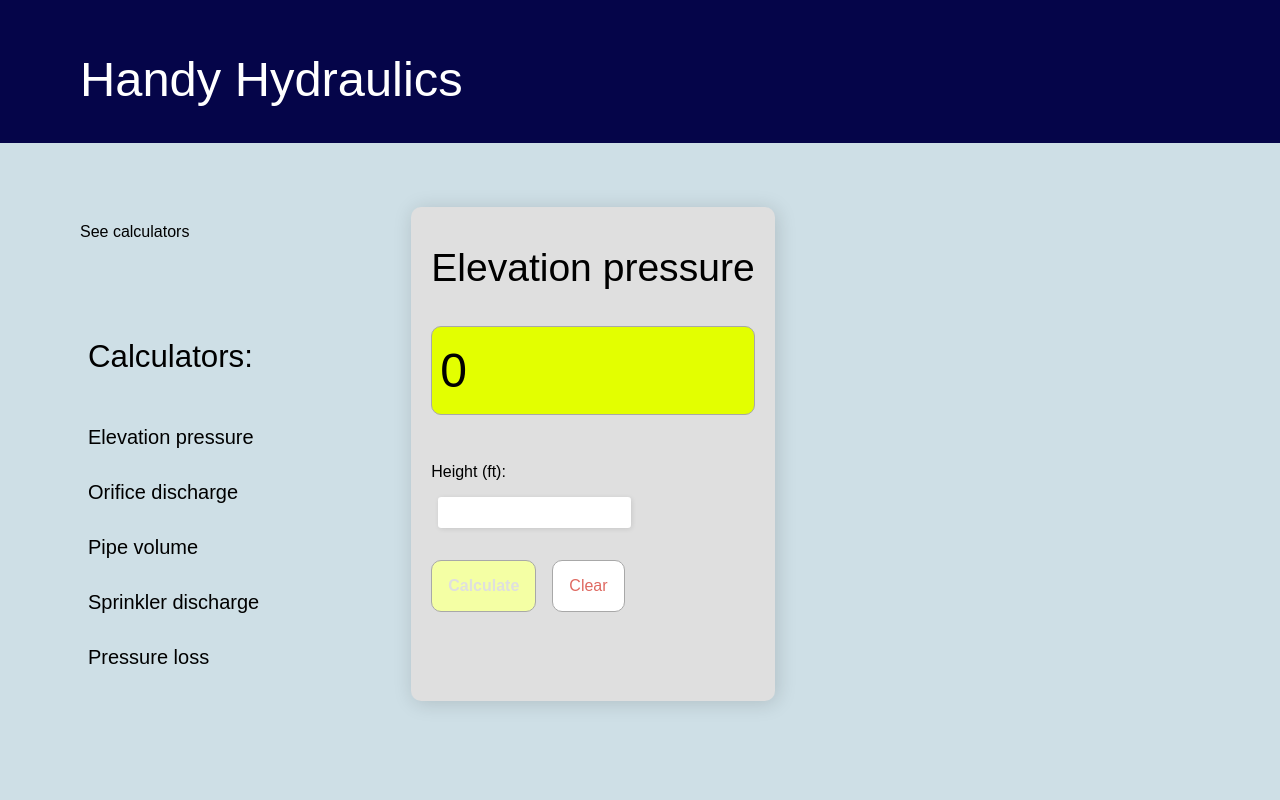
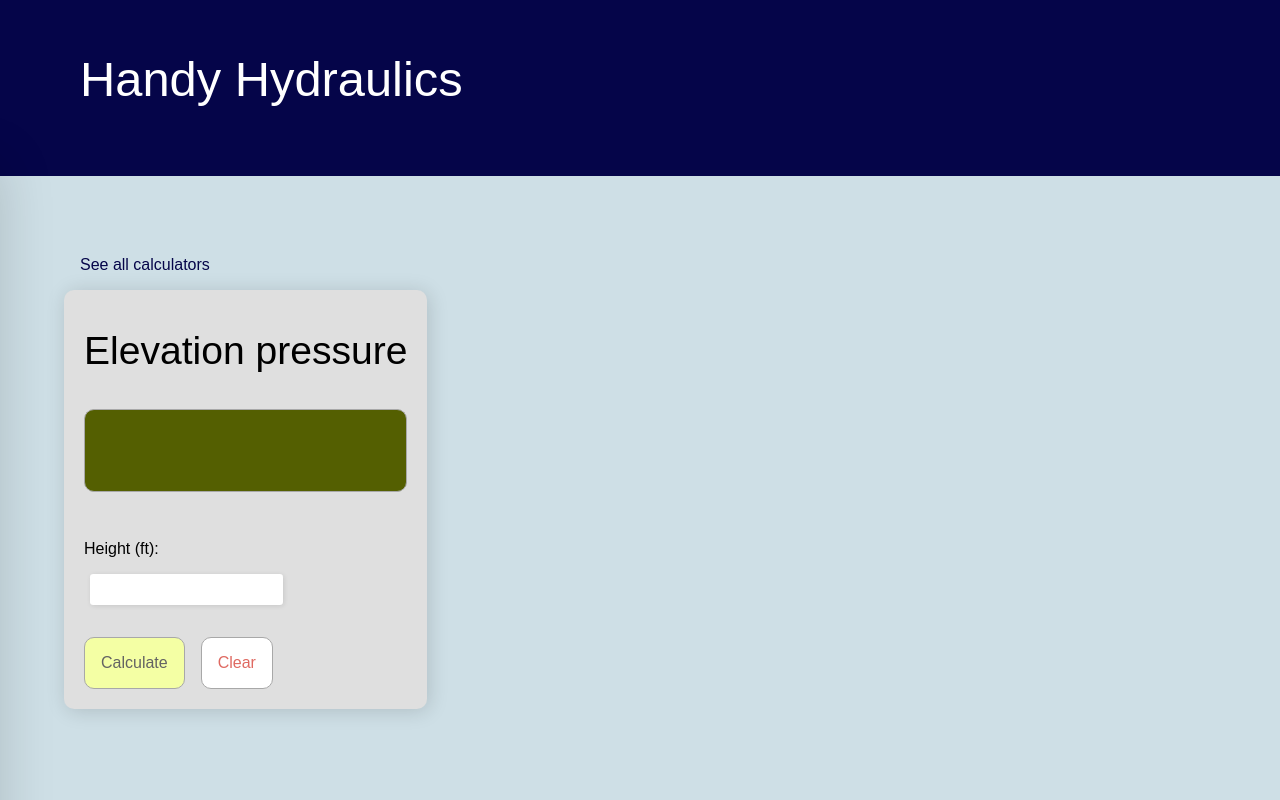
Before and after one commit to fmnitsch/handy-hydraulics-v2, a React (Create React App) app: page / in a window 1280 px wide. Built offline with nearby package versions, Linux system fonts and the light colour scheme.

Commit message:
more UI/UX updates + code refactoring

```diff
--- a/src/App.js
+++ b/src/App.js
@@ -7,37 +7,30 @@ import CalcContainer from "./Components/calculators/calc-container";
 function App() {
   //State
   const [calcDisplay, setCalcDisplay] = useState(null);
+  const [selector, setSelector] = useState(false);
 
   //Refs
   const calcScreenRef = useRef(null);
-
-  const select = (e) => {
-    const selectors = [
-      document.getElementById("elev-press"),
-      document.getElementById("orif-dis"),
-      document.getElementById("pipe-vol"),
-      document.getElementById("sprink-dis"),
-      document.getElementById("press-loss"),
-    ];
-
-    selectors.forEach((element) => {
-      element.style.backgroundColor = "revert";
-    });
-
-    e.target.style.backgroundColor = "#FFFFFF";
-    setCalcDisplay(`${e.target.id}`);
-  };
+  const calcScreen2Ref = useRef(null);
 
   return (
     <div id="App">
       <div className="title">
         <h1>Handy Hydraulics</h1>
       </div>
-      <div id="calculators">
-        <Selector select={select} />
+      <div className="calculators">
+        <Selector
+          selector={selector}
+          setSelector={setSelector}
+          calcDisplay={calcDisplay}
+          setCalcDisplay={setCalcDisplay}
+        />
         <CalcContainer
           calcDisplay={calcDisplay}
           calcScreenRef={calcScreenRef}
+          calcScreen2Ref={calcScreen2Ref}
+          selector={selector}
+          setSelector={setSelector}
         />
       </div>
     </div>
--- a/src/Styles/App.scss
+++ b/src/Styles/App.scss
@@ -50,13 +50,22 @@ h5 {
 }
 
 .title {
+  position: sticky;
+  top: 0;
+  height: 11rem;
   padding: 3rem 0rem 2rem 5rem;
   background-color: rgb(5, 5, 73);
   color: white;
 }
 
-#calculators {
+.calculators {
   display: flex;
+  position: relative;
+  min-height: 100%;
+}
+
+.selector-active {
+  margin-left: 22rem;
 }
 
 @import "./Calculators";
--- a/src/Styles/_Calculators.scss
+++ b/src/Styles/_Calculators.scss
@@ -1,8 +1,28 @@
+.calc-container {
+  padding: 4rem 0rem 4rem 4rem;
+  transition: all 0.5s ease;
+
+  hr {
+    height: 2px;
+    background-color: rgba(126, 126, 126, 0.7);
+    border: none;
+  }
+
+  .toggle-calcs {
+    border: none;
+    color: rgb(5, 5, 73);
+    padding: 1rem;
+    font-size: 1rem;
+    background: rgba(0, 0, 0, 0);
+    cursor: pointer;
+    &:hover {
+      font-weight: bold;
+    }
+  }
   .calculator {
     min-width: 300px;
     border-radius: 10px;
     background-color: #dfdfdf;
-  margin: 4rem 0rem 4rem 4rem;
     padding: 20px;
     box-shadow: 2px 2px 20px rgba(0, 0, 0, 0.15);
     h2 {
@@ -10,13 +30,18 @@
     }
 
     .calc-screen {
-    background-color: #e3ff00;
+      background: #545f01;
       width: 100%;
       margin: 1rem auto;
       padding: 1rem 0.5rem;
+      min-height: 5.2rem;
       font-size: 3rem;
       border: 1px solid #a8a8a8;
       border-radius: 10px;
+    }
+
+    .active {
+      background: #e3ff00;
     }
 
     .inputs-container {
@@ -52,11 +77,12 @@
     }
 
     .inactive {
-    color: #dfdfdf;
+      color: #636363;
       background-color: #f4ffa4;
+      font-weight: lighter;
       &:hover {
         background-color: #f4ffa4;
-      color: #dfdfdf;
+        color: #636363;
       }
     }
 
@@ -82,7 +108,7 @@
       width: 300;
       overflow-wrap: normal;
       padding: 0rem 1rem 0rem 0rem;
-    border-right: 1px solid rgba(192, 192, 192, 0.5);
+      border-right: 1px solid rgba(126, 126, 126, 0.7);
     }
 
     #p-supp-calc {
@@ -90,6 +116,7 @@
       width: 300;
       overflow-wrap: normal;
       padding: 0rem 0rem 0rem 1rem;
-    border-left: 1px solid rgba(192, 192, 192, 0.5);
+      border-left: 1px solid rgba(126, 126, 126, 0.7);
     }
   }
+}
--- a/src/Styles/_Selector.scss
+++ b/src/Styles/_Selector.scss
@@ -1,22 +1,51 @@
-.calc-selector-container {
-  p {
-    padding: 5rem 2rem 0rem 5rem;
-    display: block;
+.hide {
+  transform: translateX(-100%);
 }
-  .visible {
+.show {
   transform: translateX(0%);
 }
 .calc-selector {
-    padding: 5rem;
-    // transform: translateX(-100%);
-    // transition: all 0.5s ease;
+  padding: 2rem 1.5rem 0rem 5rem;
+  transition: all 0.5s ease;
+  position: fixed;
+  top: 10rem;
+  left: 0;
+  height: 100%;
+  width: 22rem;
+  box-shadow: 2px 2px 50px rgba(0, 0, 0, 0.15);
+
+  .close-wrapper {
+    padding-bottom: 2rem;
+    display: flex;
+    justify-content: flex-end;
+
+    img {
+      position: relative;
+      width: 1rem;
+      height: 1rem;
+      cursor: pointer;
+      filter: invert(15%) sepia(15%) saturate(7473%) hue-rotate(230deg)
+        brightness(83%) contrast(136%);
+    }
+  }
 
   .selector {
     display: flex;
     align-items: center;
     justify-content: flex-start;
     padding: 1rem 0.5rem;
-      border-radius: 10px;
+    color: rgb(5, 5, 73);
+    &:hover {
+      background: rgba(5, 5, 73, 0.3);
+      color: white;
+      font-weight: bold;
+    }
+  }
+
+  .active {
+    background: rgb(5, 5, 73);
+    color: white;
+    font-weight: bold;
   }
 
   .calc-header {
@@ -30,4 +59,3 @@
     cursor: pointer;
   }
 }
-}
--- a/src/components/calculators/calc-container.js
+++ b/src/components/calculators/calc-container.js
@@ -6,71 +6,88 @@ import PipeVolume from "./pipe-volume";
 import PressureLoss from "./press-loss";
 import SprinklerDischarge from "./sprink-discharge";
 
-function CalcContainer({ calcDisplay, calcScreenRef }) {
+function CalcContainer({
+  calcDisplay,
+  calcScreenRef,
+  calcScreen2Ref,
+  selector,
+  setSelector,
+}) {
   // State
   const [ready, setReady] = useState(false);
 
-  const clear = () => {
-    const inputs = document.querySelectorAll("input");
-    inputs.forEach((field) => (field.value = ""));
-    calcScreenRef.current.innerHTML = "<span>0</span>";
+  // Clear button function
+  const clear = (inputs) => {
+    inputs.forEach((field) => (field.current.value = ""));
+    calcScreenRef.current.classList.remove("active");
+    calcScreenRef.current.innerHTML = "<span></span>";
   };
 
-  if (calcDisplay === "elev-press") {
+  // Click handler for calculator selector
+  const selectorToggle = () => {
+    setSelector(!selector);
+  };
+
   return (
+    <div className={`calc-container ${selector ? "selector-active" : ""}`}>
+      <button className="toggle-calcs" onClick={selectorToggle}>
+        See all calculators
+      </button>
+      {calcDisplay === "elev-press" && (
         <ElevationPressure
           clear={clear}
           calcScreenRef={calcScreenRef}
           ready={ready}
           setReady={setReady}
         />
-    );
-  } else if (calcDisplay === "orif-dis") {
-    return (
+      )}
+      {calcDisplay === "orif-dis" && (
         <OrificeDischarge
           clear={clear}
           calcScreenRef={calcScreenRef}
           ready={ready}
           setReady={setReady}
         />
-    );
-  } else if (calcDisplay === "pipe-vol") {
-    return (
+      )}
+
+      {calcDisplay === "pipe-vol" && (
         <PipeVolume
           clear={clear}
           calcScreenRef={calcScreenRef}
           ready={ready}
           setReady={setReady}
         />
-    );
-  } else if (calcDisplay === "sprink-dis") {
-    return (
+      )}
+
+      {calcDisplay === "sprink-dis" && (
         <SprinklerDischarge
           clear={clear}
           calcScreenRef={calcScreenRef}
           ready={ready}
           setReady={setReady}
         />
-    );
-  } else if (calcDisplay === "press-loss") {
-    return (
+      )}
+
+      {calcDisplay === "press-loss" && (
         <PressureLoss
           clear={clear}
           calcScreenRef={calcScreenRef}
           ready={ready}
           setReady={setReady}
+          calcScreen2Ref={calcScreen2Ref}
         />
-    );
-  } else {
-    return (
+      )}
+
+      {calcDisplay === null && (
         <ElevationPressure
           clear={clear}
           calcScreenRef={calcScreenRef}
           ready={ready}
           setReady={setReady}
         />
+      )}
+    </div>
   );
-  }
 }
 
 export default CalcContainer;
--- a/src/components/calculators/elev-pressure.js
+++ b/src/components/calculators/elev-pressure.js
@@ -3,6 +3,7 @@ import { useRef } from "react";
 function ElevationPressure({ clear, calcScreenRef, ready, setReady }) {
   // Refs
   const heightRef = useRef(null);
+  const refsArray = [heightRef];
 
   // Calculator
   const elevationPressure = (height) => {
@@ -18,6 +19,7 @@ function ElevationPressure({ clear, calcScreenRef, ready, setReady }) {
   const onClick = () => {
     if (ready) {
       let result = elevationPressure(+heightRef.current.value);
+      calcScreenRef.current.classList.add("active");
       calcScreenRef.current.innerHTML = `<span>${result.toFixed(3)} psi</span>`;
     } else {
       return;
@@ -28,7 +30,7 @@ function ElevationPressure({ clear, calcScreenRef, ready, setReady }) {
     <section className="calculator">
       <h2>Elevation pressure</h2>
       <div className="calc-screen" ref={calcScreenRef}>
-        <span>0</span>
+        <span></span>
       </div>
       <div className="inputs-container">
         <label htmlFor="height">Height (ft):</label>
@@ -46,7 +48,7 @@ function ElevationPressure({ clear, calcScreenRef, ready, setReady }) {
         >
           Calculate
         </button>
-        <button onClick={clear} className="clear">
+        <button onClick={() => clear(refsArray)} className="clear">
           Clear
         </button>
       </div>
--- a/src/components/calculators/orif-discharge.js
+++ b/src/components/calculators/orif-discharge.js
@@ -5,6 +5,7 @@ function OrificeDischarge({ clear, calcScreenRef, ready, setReady }) {
   const orificeRef = useRef(null);
   const cFactRef = useRef(null);
   const psiRef = useRef(null);
+  const refsArray = [orificeRef, cFactRef, psiRef];
 
   // Calculator
   const orificeDischarge = (orifice, cFact, psi) => {
@@ -31,6 +32,7 @@ function OrificeDischarge({ clear, calcScreenRef, ready, setReady }) {
       +cFactRef.current.value,
       +psiRef.current.value
     );
+    calcScreenRef.current.classList.add("active");
     calcScreenRef.current.innerHTML = `<span>${result} gpm</span>`;
   };
 
@@ -38,7 +40,7 @@ function OrificeDischarge({ clear, calcScreenRef, ready, setReady }) {
     <section className="calculator">
       <h2>Orifice Discharge</h2>
       <div className="calc-screen" ref={calcScreenRef}>
-        <span>0</span>
+        <span></span>
       </div>
       <div className="inputs-container">
         <label htmlFor="orifice">Orifice (in):</label>
@@ -74,7 +76,7 @@ function OrificeDischarge({ clear, calcScreenRef, ready, setReady }) {
         >
           Calculate
         </button>
-        <button onClick={clear} className="clear">
+        <button onClick={() => clear(refsArray)} className="clear">
           Clear
         </button>
       </div>
--- a/src/components/calculators/pipe-volume.js
+++ b/src/components/calculators/pipe-volume.js
@@ -4,6 +4,7 @@ function PipeVolume({ clear, calcScreenRef, ready, setReady }) {
   // Refs
   const pvDiamRef = useRef(null);
   const pvLengthRef = useRef(null);
+  const refsArray = [pvDiamRef, pvLengthRef];
 
   // Calculator
   const pipeVolume = (pvDiam, pvLength) => {
@@ -25,6 +26,7 @@ function PipeVolume({ clear, calcScreenRef, ready, setReady }) {
       +pvDiamRef.current.value,
       pvLengthRef.current.value
     );
+    calcScreenRef.current.classList.add("active");
     calcScreenRef.current.innerHTML = `<span>${result.toFixed(
       3
     )} U.S. Gal</span>`;
@@ -34,7 +36,7 @@ function PipeVolume({ clear, calcScreenRef, ready, setReady }) {
     <section className="calculator">
       <h2>Pipe Volume</h2>
       <div className="calc-screen" ref={calcScreenRef}>
-        <span>0</span>
+        <span></span>
       </div>
       <div className="inputs-container">
         <label htmlFor="PV-diam">Diameter (in):</label>
@@ -61,7 +63,7 @@ function PipeVolume({ clear, calcScreenRef, ready, setReady }) {
         >
           Calculate
         </button>
-        <button onClick={clear} className="clear">
+        <button onClick={() => clear(refsArray)} className="clear">
           Clear
         </button>
       </div>
--- a/src/components/calculators/sprink-discharge.js
+++ b/src/components/calculators/sprink-discharge.js
@@ -4,6 +4,7 @@ function SprinklerDischarge({ clear, calcScreenRef, ready, setReady }) {
   // Refs
   const kRef = useRef(null);
   const pressPSIRef = useRef(null);
+  const refsArray = [kRef, pressPSIRef];
 
   // Calculation
   const sprinklerDischarge = (k, pressPSI) => {
@@ -25,6 +26,7 @@ function SprinklerDischarge({ clear, calcScreenRef, ready, setReady }) {
       +kRef.current.value,
       +pressPSIRef.current.value
     );
+    calcScreenRef.current.classList.add("active");
     calcScreenRef.current.innerHTML = `<span>${result.toFixed(1)} gpm</span>`;
   };
 
@@ -32,7 +34,7 @@ function SprinklerDischarge({ clear, calcScreenRef, ready, setReady }) {
     <section className="calculator">
       <h2>Sprinkler Discharge</h2>
       <div className="calc-screen" ref={calcScreenRef}>
-        <span>0</span>
+        <span></span>
       </div>
       <div className="inputs-container">
         <label htmlFor="k">K:</label>
@@ -59,7 +61,7 @@ function SprinklerDischarge({ clear, calcScreenRef, ready, setReady }) {
         >
           Calculate
         </button>
-        <button onClick={clear} className="clear">
+        <button onClick={() => clear(refsArray)} className="clear">
           Clear
         </button>
       </div>
--- a/src/components/selector/selector.js
+++ b/src/components/selector/selector.js
@@ -1,35 +1,61 @@
-import { useRef } from "react";
+import xSymbol from "../../img/x-symbol.svg";
 
-function Selector({ select }) {
-  const calcSelectRef = useRef(null);
-  const handleSeeCalcsClick = () => {
-    calcSelectRef.current.classList.add("visible");
-    console.log(calcSelectRef.current.classList);
+function Selector({ selector, calcDisplay, setCalcDisplay, setSelector }) {
+  // Calculator display logic
+  const select = (e) => {
+    setCalcDisplay(`${e.target.id}`);
   };
+
+  // Toggle selector
+  const toggleSelector = () => {
+    setSelector(!selector);
+  };
+
   return (
-    <div className="calc-selector-container">
-      <p onClick={handleSeeCalcsClick}>See calculators</p>
-      <section className="calc-selector" ref={calcSelectRef}>
-        <h3 className="calc-header">Calculators:</h3>
+    <section className={`calc-selector ${selector ? "show" : "hide"}`}>
+      <div className="close-wrapper">
+        <img src={xSymbol} alt="" onClick={toggleSelector} />
+      </div>
       <ul className="calc-list">
-          <li className="selector" id="elev-press" onClick={select}>
-            Elevation pressure
+        <li
+          className={`selector ${
+            calcDisplay === "elev-press" || calcDisplay === null ? "active" : ""
+          }`}
+          onClick={select}
+          id="elev-press"
+        >
+          Elevation Pressure
         </li>
-          <li className="selector" id="orif-dis" onClick={select}>
-            Orifice discharge
+        <li
+          className={`selector ${calcDisplay === "orif-dis" ? "active" : ""}`}
+          onClick={select}
+          id="orif-dis"
+        >
+          Orifice Discharge
         </li>
-          <li className="selector" id="pipe-vol" onClick={select}>
-            Pipe volume
+        <li
+          className={`selector ${calcDisplay === "pipe-vol" ? "active" : ""}`}
+          onClick={select}
+          id="pipe-vol"
+        >
+          Pipe Volume
         </li>
-          <li className="selector" id="sprink-dis" onClick={select}>
-            Sprinkler discharge
+        <li
+          className={`selector ${calcDisplay === "sprink-dis" ? "active" : ""}`}
+          onClick={select}
+          id="sprink-dis"
+        >
+          Sprinkler Discharge
         </li>
-          <li className="selector" id="press-loss" onClick={select}>
-            Pressure loss
+        <li
+          className={`selector ${calcDisplay === "press-loss" ? "active" : ""}`}
+          onClick={select}
+          id="press-loss"
+        >
+          Pressure Loss
         </li>
       </ul>
     </section>
-    </div>
   );
 }
 
```
Also changed, not shown: src/components/calculators/press-loss.js (+22 -6 lines), src/img/x-symbol.svg (added), 1 other file (tests, documents, lock files or other folders). Lines whose indentation alone changed are shown as unchanged.
